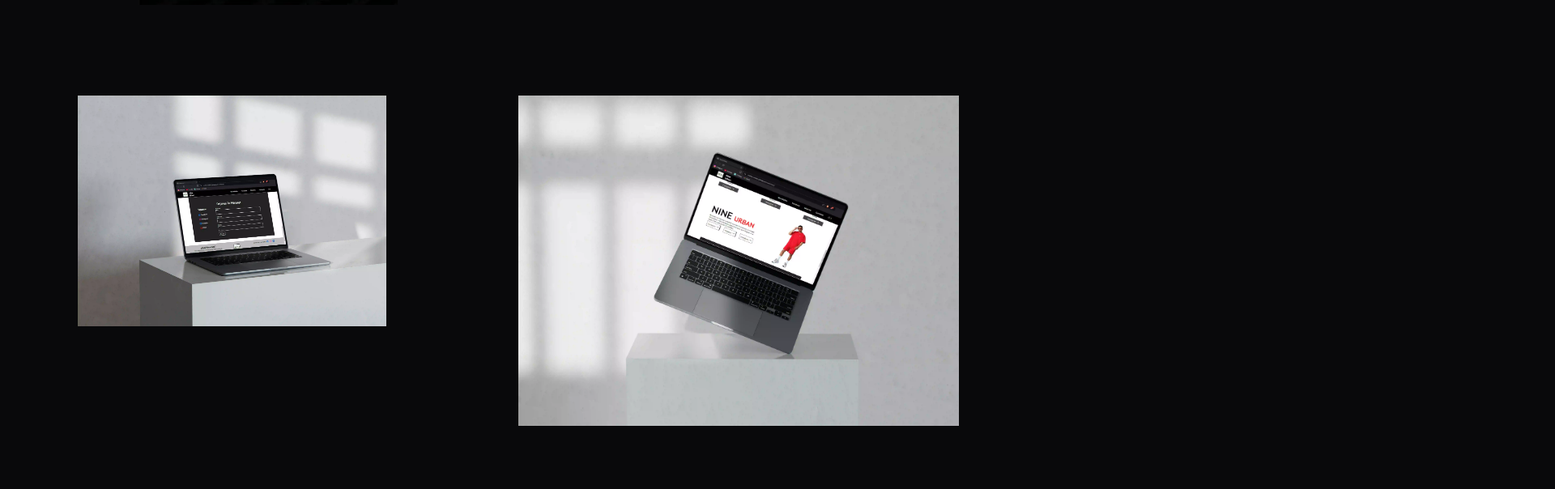
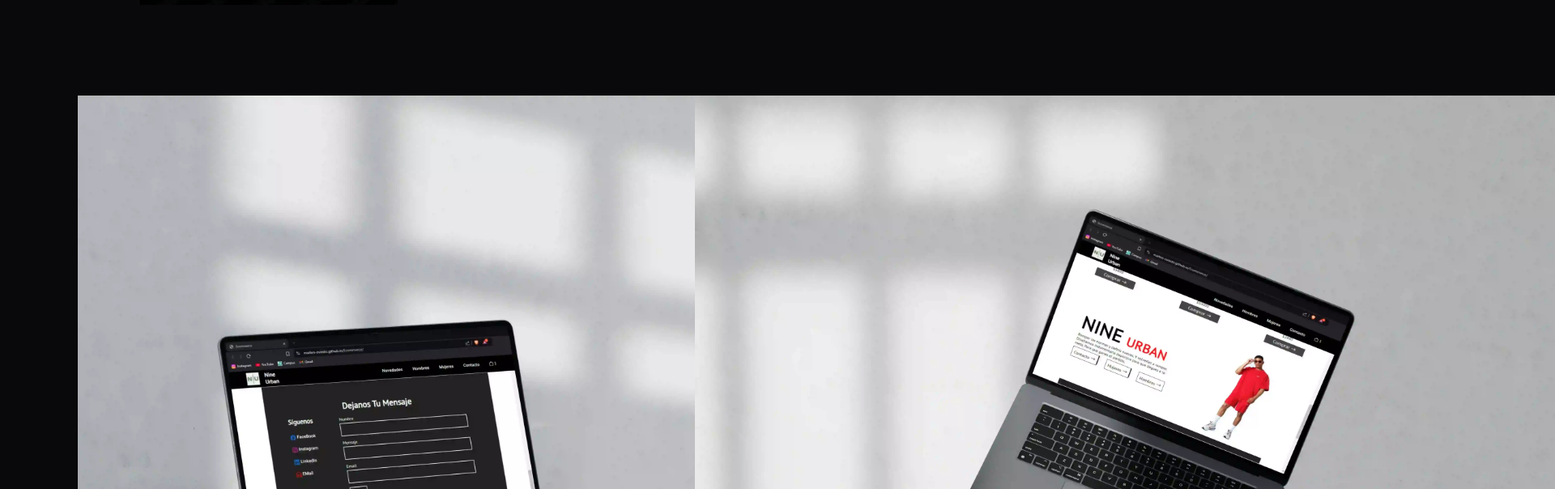
Before and after one commit to Maiten-Oviedo/portfolio, a React (Vite) app: page /projects/nineurban in a window 1280 px wide. Shown: the part 1452-2056 px from the top of the page at 81% size, 1920 px wide, since content can reach past the window. Built offline with nearby package versions, Linux system fonts and the light colour scheme.

Commit message:
Correccion de animaciones en ProjectPage

```diff
--- a/src/componets/common/ProjectPage.jsx
+++ b/src/componets/common/ProjectPage.jsx
@@ -111,30 +111,16 @@
       </section>
       <section>
         <ul className="flex flex-col md:flex-row gap-[2em] md:gap-0">
-          <motion.li
-            initial="hidden"
-            whileInView="visible"
-            viewport={{ once: true }}
-            variants={fadeRight}
-          >
           <img
             className="h-[50vh] object-cover w-full md:h-auto md:w-[70%]"
             src={`/assets/images/projects/${title}/1.webp`}
             alt={`Imagen mockup de proyecto ${newTitle}`}
           />
-          </motion.li>
-          <motion.li
-            initial="hidden"
-            whileInView="visible"
-            viewport={{ once: true }}
-            variants={fadeLeft}
-          >
           <img
             className="h-[50vh] object-cover w-full md:h-auto"
             src={`/assets/images/projects/${title}/2.webp`}
             alt={`Imagen mockup de proyecto ${newTitle}`}
           />
-          </motion.li>
         </ul>
       </section>
       <section className="flex flex-col gap-[7em]">
```
Lines whose indentation alone changed are shown as unchanged.
